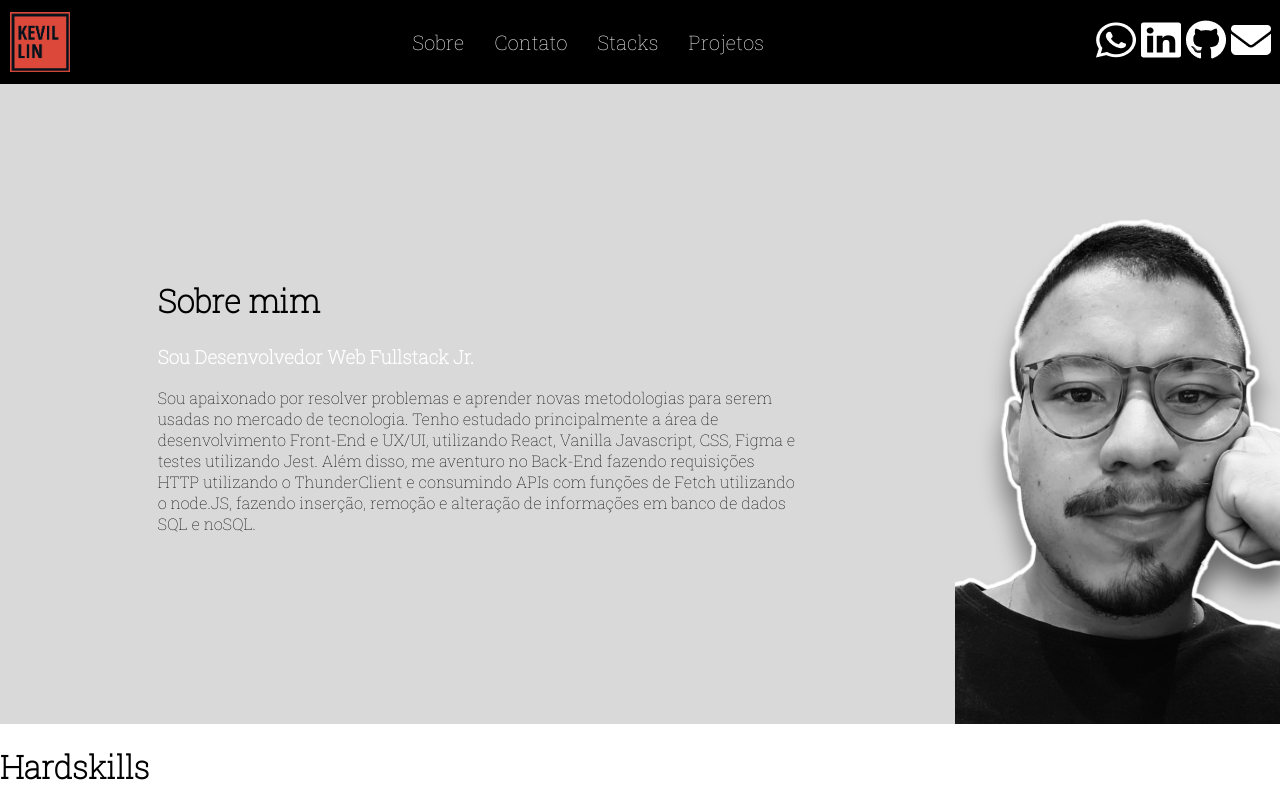
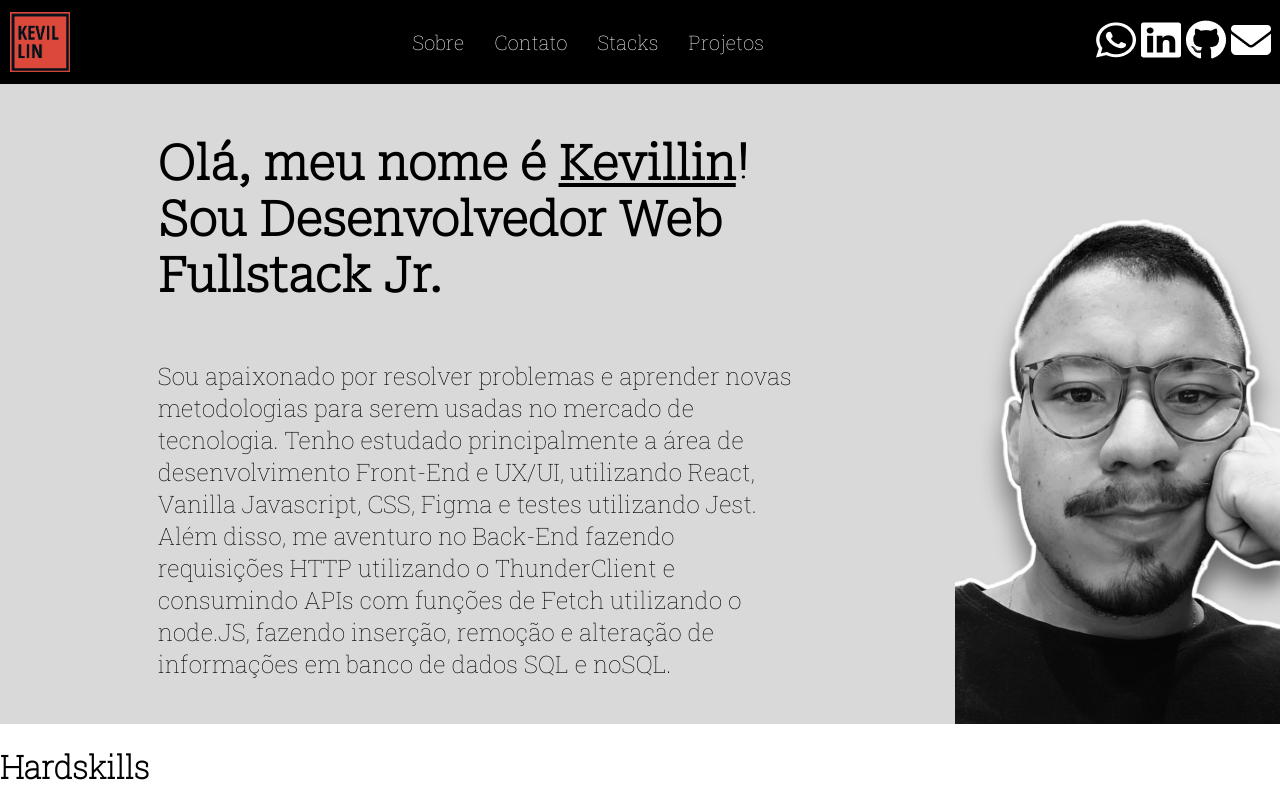
Before and after one commit to kevillin/portfolio, a React (Vite) app: page / in a window 1280 px wide. Shown: the top 800 px of the page. Built offline with nearby package versions, Linux system fonts and the light colour scheme; no server answers.

Commit message:
refactor: elimina subtítulo e deixa só título

```diff
--- a/src/components/Main.jsx
+++ b/src/components/Main.jsx
@@ -5,9 +5,8 @@ function Main() {
   return (
     <main className="main">
       <div className="about">
-      <h1>Sobre mim</h1>
-      <h3>Sou Desenvolvedor Web Fullstack Jr.</h3>
-      <p>Sou apaixonado por resolver problemas e aprender novas metodologias para serem usadas no mercado de tecnologia. Tenho estudado principalmente a área de desenvolvimento Front-End e UX/UI, utilizando React, Vanilla Javascript, CSS, Figma e testes utilizando Jest. Além disso, me aventuro no Back-End fazendo requisições HTTP utilizando o ThunderClient e consumindo APIs com funções de Fetch utilizando o node.JS, fazendo inserção, remoção e alteração de informações em banco de dados SQL e noSQL.</p>
+      <h1 id="sobre">Olá, meu nome é <span>Kevillin</span>! Sou Desenvolvedor Web Fullstack Jr.</h1>
+      <p id="description">Sou apaixonado por resolver problemas e aprender novas metodologias para serem usadas no mercado de tecnologia. Tenho estudado principalmente a área de desenvolvimento Front-End e UX/UI, utilizando React, Vanilla Javascript, CSS, Figma e testes utilizando Jest. Além disso, me aventuro no Back-End fazendo requisições HTTP utilizando o ThunderClient e consumindo APIs com funções de Fetch utilizando o node.JS, fazendo inserção, remoção e alteração de informações em banco de dados SQL e noSQL.</p>
       </div>
       <div id="selfie-container">
         <img id="selfie" src={selfieImg} alt="selfie-img" />
```
